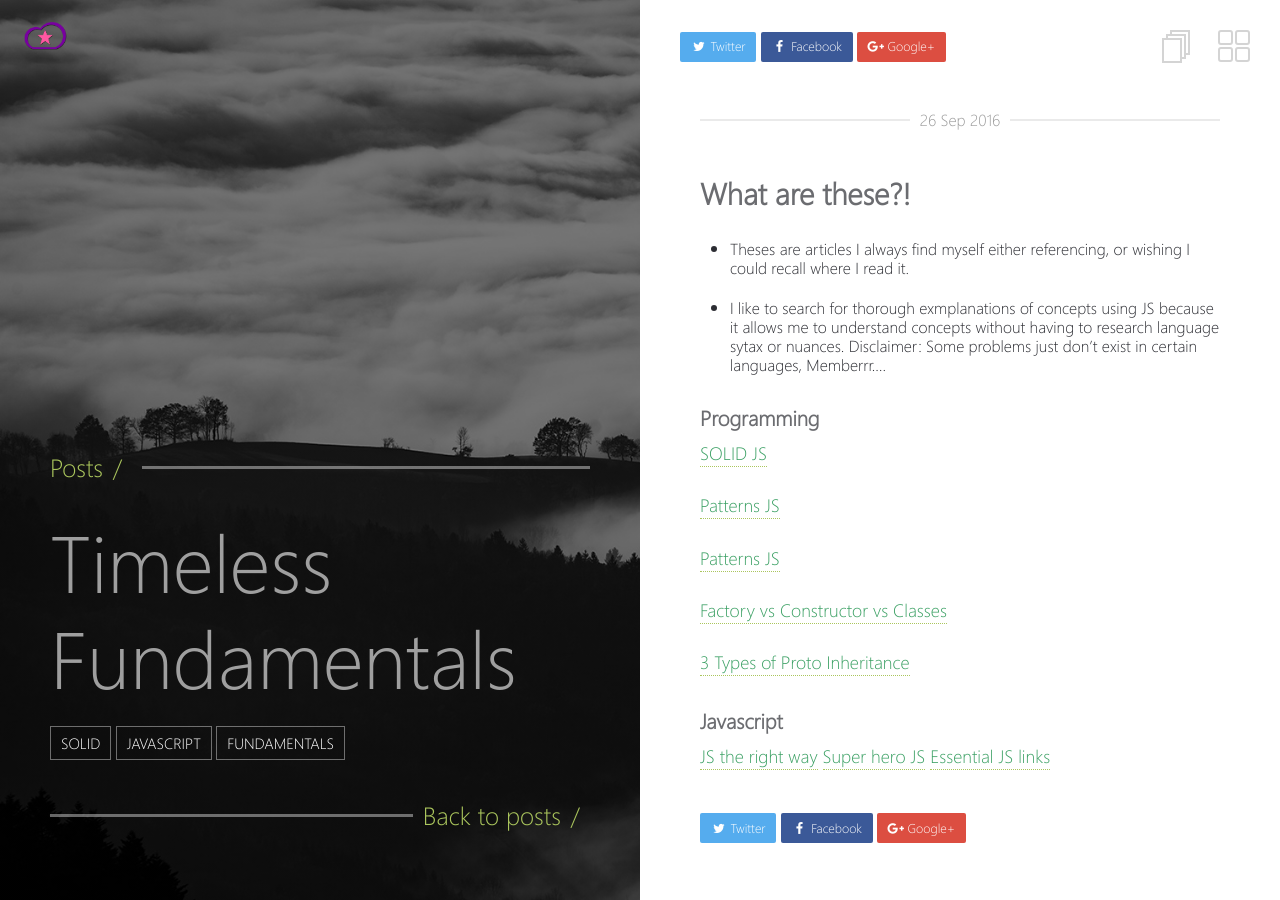
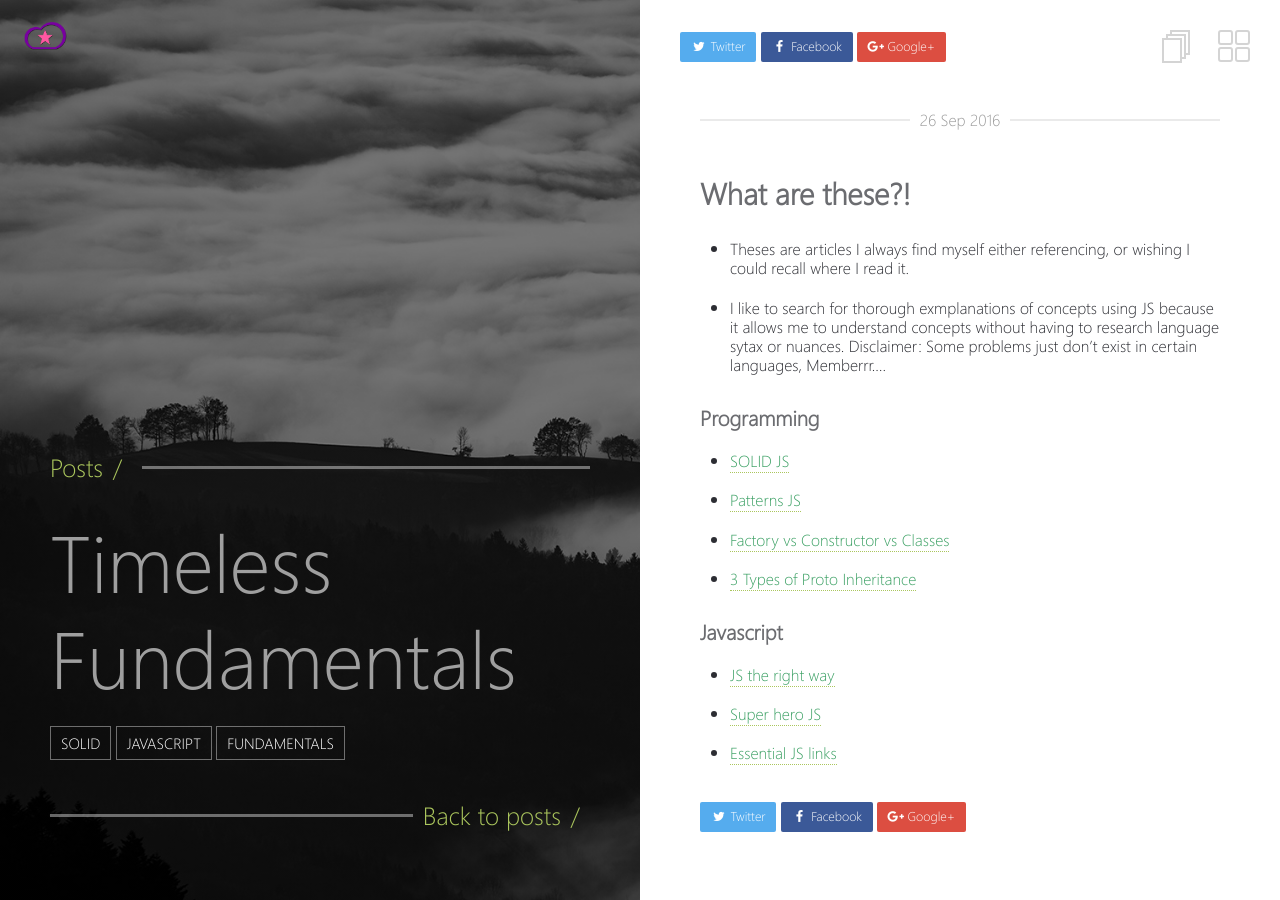
Before and after one commit to alexortiz201/alexortiz201.github.io, a Jekyll site: the page built from _posts/2016-09-26-fundamentals.md, in a window 1280 px wide. Built offline with Jekyll 4.4.1, drawn with Linux system fonts in a browser that asks for light colours.

Commit message:
Fixing links in post

```diff
--- a/_posts/2016-09-26-fundamentals.md
+++ b/_posts/2016-09-26-fundamentals.md
@@ -15,18 +15,13 @@
 Disclaimer: Some problems just don't exist in certain languages, Memberrr....
 
 ### Programming
-[SOLID JS](http://aspiringcraftsman.com/2011/12/19/solid-javascript-the-openclosed-principle/)
-
-[Patterns JS](https://addyosmani.com/resources/essentialjsdesignpatterns/book/)
-
-[Patterns JS](https://addyosmani.com/resources/essentialjsdesignpatterns/book/)
-
-[Factory vs Constructor vs Classes](https://medium.com/javascript-scene/javascript-factory-functions-vs-constructor-functions-vs-classes-2f22ceddf33e#.54282okbc)
-
-[3 Types of Proto Inheritance](https://medium.com/javascript-scene/3-different-kinds-of-prototypal-inheritance-es6-edition-32d777fa16c9#.fwcdgoyab)
+* [SOLID JS](http://aspiringcraftsman.com/2011/12/19/solid-javascript-the-openclosed-principle/)
+* [Patterns JS](https://addyosmani.com/resources/essentialjsdesignpatterns/book/)
+* [Factory vs Constructor vs Classes](https://medium.com/javascript-scene/javascript-factory-functions-vs-constructor-functions-vs-classes-2f22ceddf33e#.54282okbc)
+* [3 Types of Proto Inheritance](https://medium.com/javascript-scene/3-different-kinds-of-prototypal-inheritance-es6-edition-32d777fa16c9#.fwcdgoyab)
 
 
 ### Javascript
-[JS the right way](http://jstherightway.org/)
-[Super hero JS](http://superherojs.com/)
-[Essential JS links](http://www.super-script.us/2015/essential-js-links.html)
+* [JS the right way](http://jstherightway.org/)
+* [Super hero JS](http://superherojs.com/)
+* [Essential JS links](http://www.super-script.us/2015/essential-js-links.html)
```
